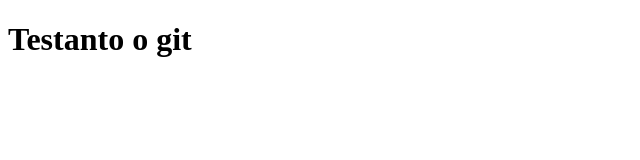
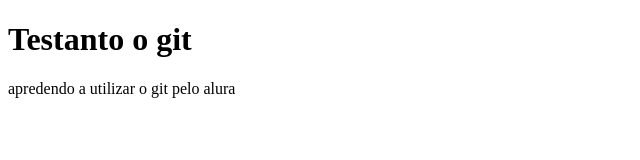
Before and after one commit to Lidianenevez/aula-git, a plain HTML site: page index.html in a window 1280 px wide. Shown: the whole page, without its empty margins (0-640 px from the left). Drawn offline with Linux system fonts and the light colour scheme.

Commit message:
texto do projeto

```diff
--- a/index.html
+++ b/index.html
@@ -5,5 +5,6 @@
 </head>
 <body>
 	<h1>Testanto o git</h1>
+	<p>apredendo a utilizar o git pelo alura</p>
 </body>
 </html>
```
